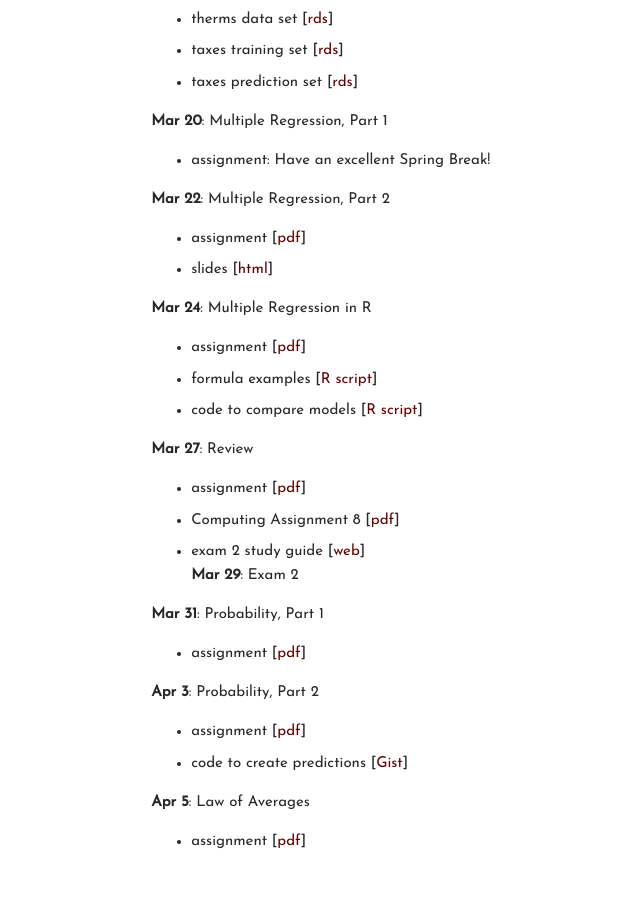
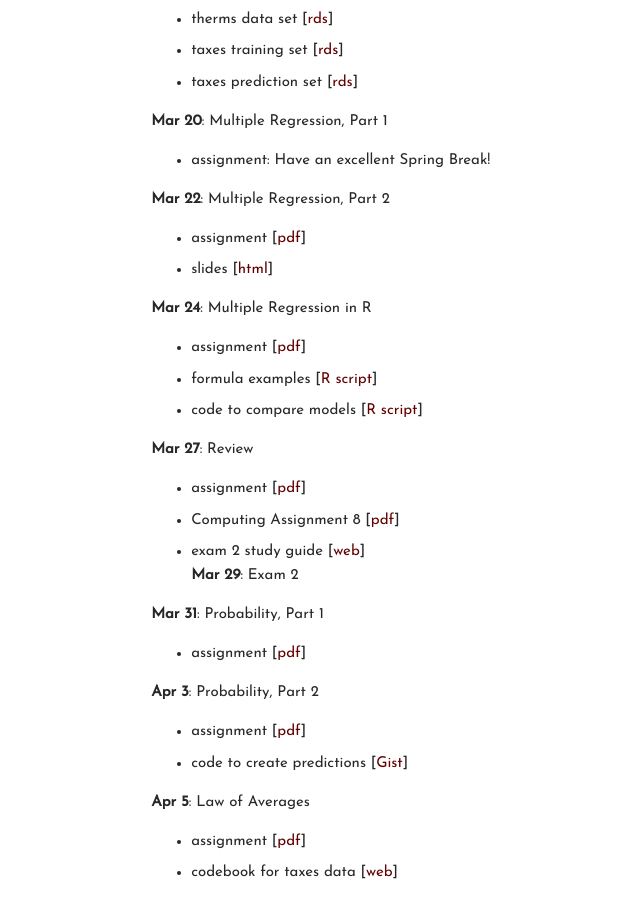
Before and after one commit to carlislerainey/carlislerainey.github.io, a Jekyll site: the page built from teaching/pols-209/index.md, in a window 1280 px wide and 900 px high, scrolled down 4263 px. Shown: the whole window, without its empty margins (311-951 px from the left). Built offline with Jekyll 4.4.1, drawn with Linux system fonts in a browser that asks for light colours; before the commit the page ends 5132 px from its top, so only the background shows below that.

Commit message:
update 209

```diff
--- a/teaching/pols-209/index.md
+++ b/teaching/pols-209/index.md
@@ -182,3 +182,4 @@ Tuesday, 1-4pm
 
 **Apr 5**: Law of Averages
 - assignment  [[pdf](files/assign-31-law-of-averages.pdf)]
+- codebook for taxes data [[web](https://www.dropbox.com/s/ljoy1qpmxd7d492/taxes-codebook.pdf?dl=0)]
```
